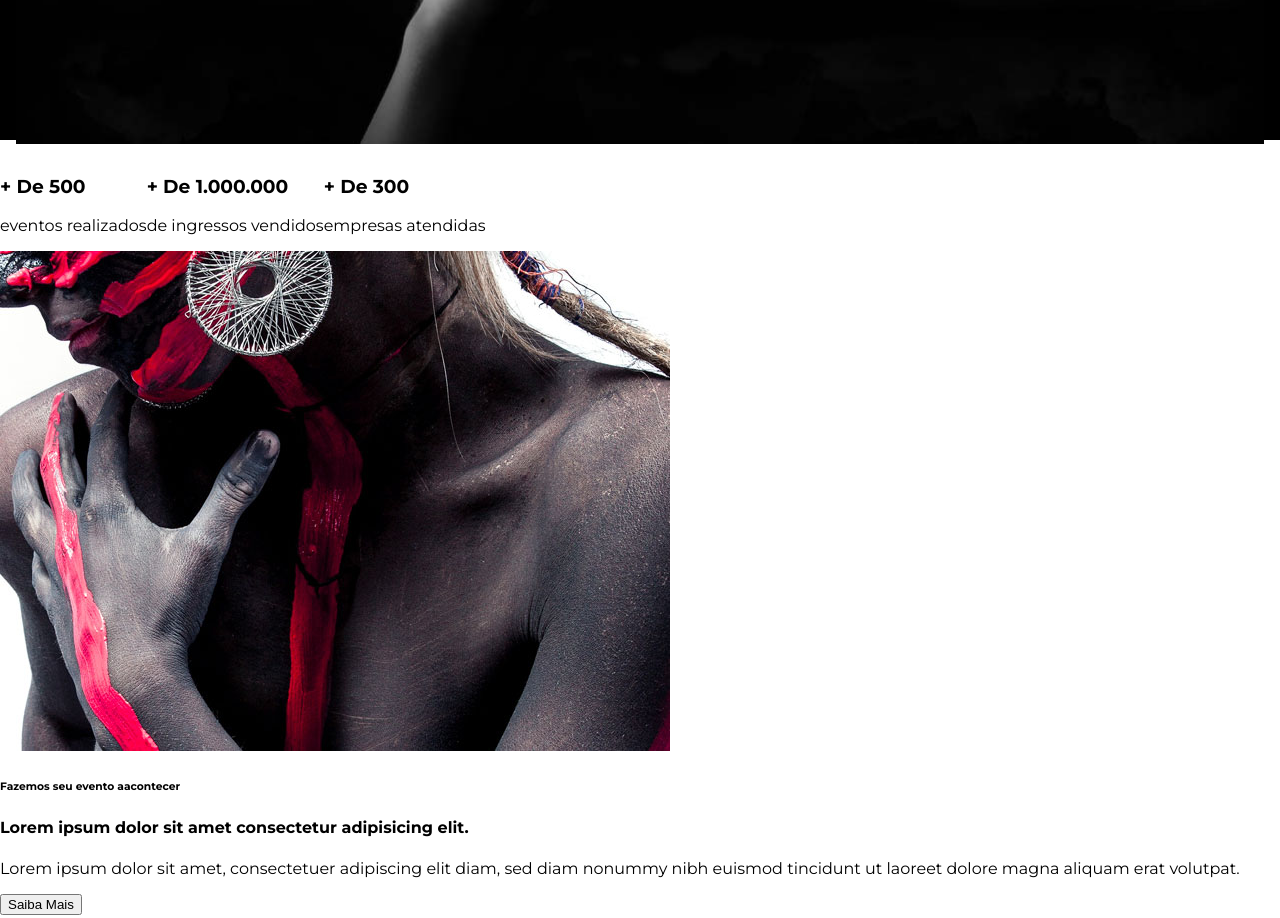
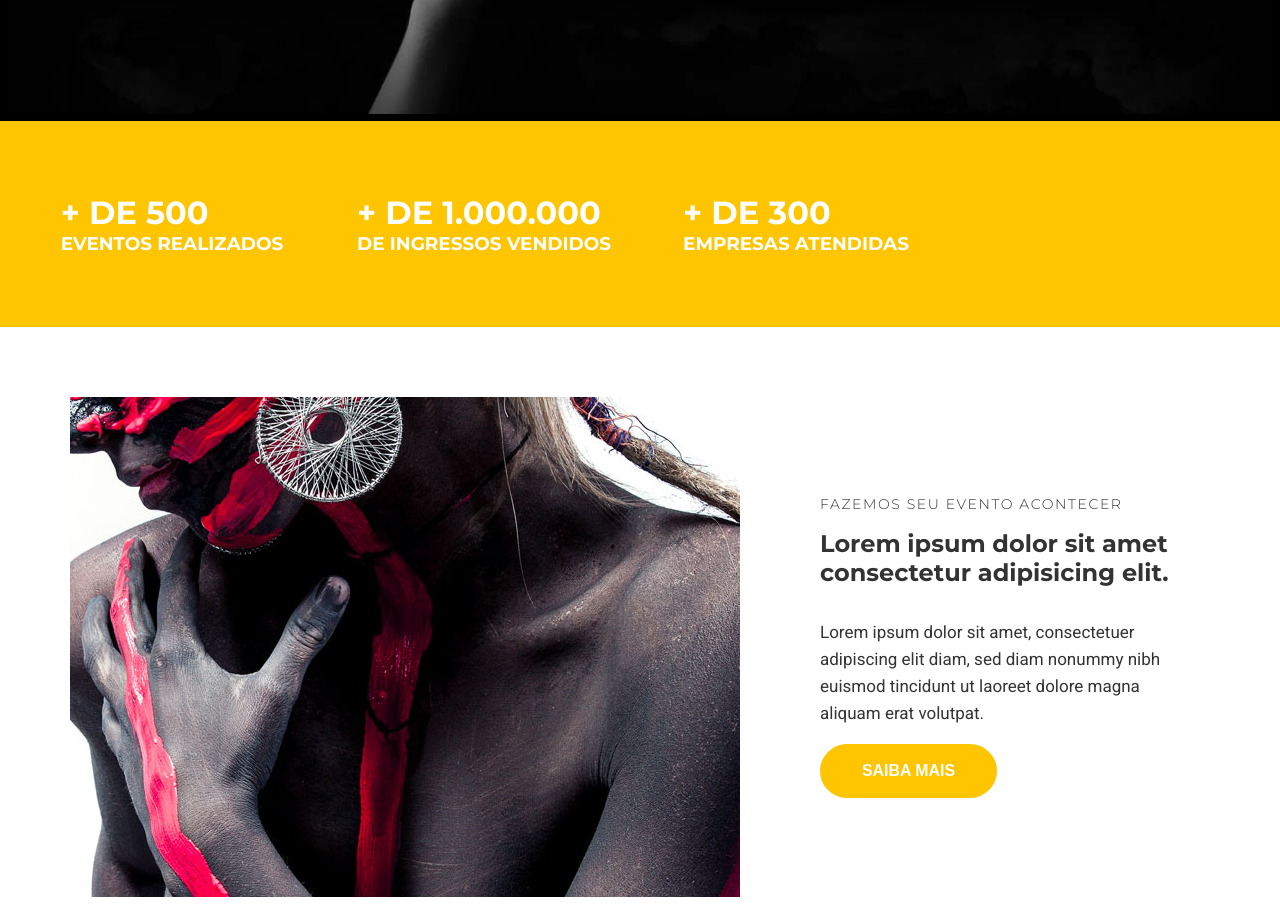
Before and after one commit to GBbrand175/Studion, a website: page src/index.html in a window 1280 px wide. Shown: the part 680-1598 px from the top of the page. Drawn offline with Linux system fonts and the light colour scheme.

Commit message:
nova atualização no css da pagina

```diff
--- a/src/index.html
+++ b/src/index.html
@@ -60,29 +60,42 @@
        </header>
 
        <main>
-         <section>
-             <ul>
-                <li><h3>+ De 500 </h3>
-                  eventos realizados
+         <section id="counter">
+             <ul class="counter__container">
+                <li>
+                    <h3>
+                       + de 500
+                       <small>
+                          eventos realizados
+                        </small>
+                    </h3>
                 </li>
-                <li><h3>+ De 1.000.000 </h3>
-                  de ingressos vendidos
+                <li><h3>
+                       + De 1.000.000
+                       <small>
+                          de ingressos vendidos
+                        </small>
+                    </h3>
                 </li>
-                <li><h3>+ De 300 </h3>
-                   empresas atendidas
+                <li><h3>
+                       + De 300
+                       <small>
+                          empresas atendidas
+                        </small>
+                     </h3>
                 </li>
              </ul>
          </section>
 
-         <section>
-             <div>
-                 <img src="./images/institutional.jpg"/>
-                 <h6>Fazemos seu evento aacontecer</h6>
+         <section class="institutional">
+             <img class="institutional__image" src="./images/institutional.jpg" alt="Studion Institucional"/>
+             <div class="institutional__copy">
+                 <h6>Fazemos seu evento acontecer</h6>
                  <h4>Lorem ipsum dolor sit amet consectetur adipisicing elit.</h4>
                  <p>Lorem ipsum dolor sit amet, consectetuer adipiscing elit diam,
                     sed diam nonummy nibh euismod tincidunt ut laoreet dolore magna aliquam erat volutpat.
                  </p>
-                 <button>Saiba Mais</button>
+                 <button class=" btn bton--institutional "> Saiba Mais </button>
              </div>
          </section>
 
--- a/src/style.css
+++ b/src/style.css
@@ -1,4 +1,4 @@
-@import url('https://fonts.googleapis.com/css2?family=Montserrat:wght@300;400;700;900&display=swap');
+@import url('https://fonts.googleapis.com/css2?family=Montserrat:wght@300;400;500;700;900&family=Roboto:wght@300;400;700&display=swap');
 
 * {
     box-sizing: border-box;
@@ -7,6 +7,7 @@
 :root {
     font-family:'Montserrat', sans-serif;
     font-size: 16px;
+    color: #333;
     --color-primary: #ffc500;
     --default-padding: 1rem;
 }
@@ -14,6 +15,12 @@
 body{
     margin: 0;
     padding-top: 7rem;
+}
+
+header,
+main,
+footer {
+    overflow-x: hidden;
 }
 
 ul {
@@ -79,7 +86,7 @@ ul {
 }
 
 #slider {
-    padding: var(--default-padding);
+    padding: 0.4rem;
     background-color: #000;
     color: #fff;
 }
@@ -91,7 +98,7 @@ ul {
 
 .slide__background-image {
     width: 100%;
-    height: 103%;
+    height: 100%;
     object-fit: cover;
     object-position: center;
 }
@@ -141,3 +148,64 @@ left: 50vw;
     background-color: var(--color-primary);
     color: #fff;
 }
+
+#counter {
+    background-color: var(--color-primary);
+    color: #fff;
+    text-transform: uppercase;
+}
+
+.counter__container {
+    display: grid;
+    grid-template-columns: repeat(auto-fill, minmax(300px, 1fr));
+    place-items: center;
+    margin: 0%;
+    padding: 2.5rem 1rem;
+}
+
+.counter__container h3 {
+    font-size: 2rem;
+}
+
+.counter__container h3 small {
+    display:block;
+    font-size: 1.15rem;
+}
+
+.institutional {
+    display: grid;
+    grid-template-columns: auto auto;
+    gap: 3.125rem;
+    align-items: center;
+    padding: 4.375rem;
+}
+
+.institutional__copy{
+    padding: 0 1.875rem;
+}
+
+.institutional__copy h6 {
+    font-size: 0.875rem;
+    font-weight: 300;
+    margin: 0%;
+    letter-spacing: 0.1rem;
+    text-transform: uppercase;
+}
+
+.institutional__copy h4 {
+    font-size: 1.5rem;
+    margin-top: 1rem;
+}
+
+.institutional p {
+    font-family: 'Roboto', sans-serif;
+    font-size: 1.0625rem;
+    line-height: 1.6875rem;
+}
+
+.bton--institutional {
+    position: relative;
+    border-color: var(--color-primary);
+    background-color: var(--color-primary);
+    color: #fff;
+}
```
